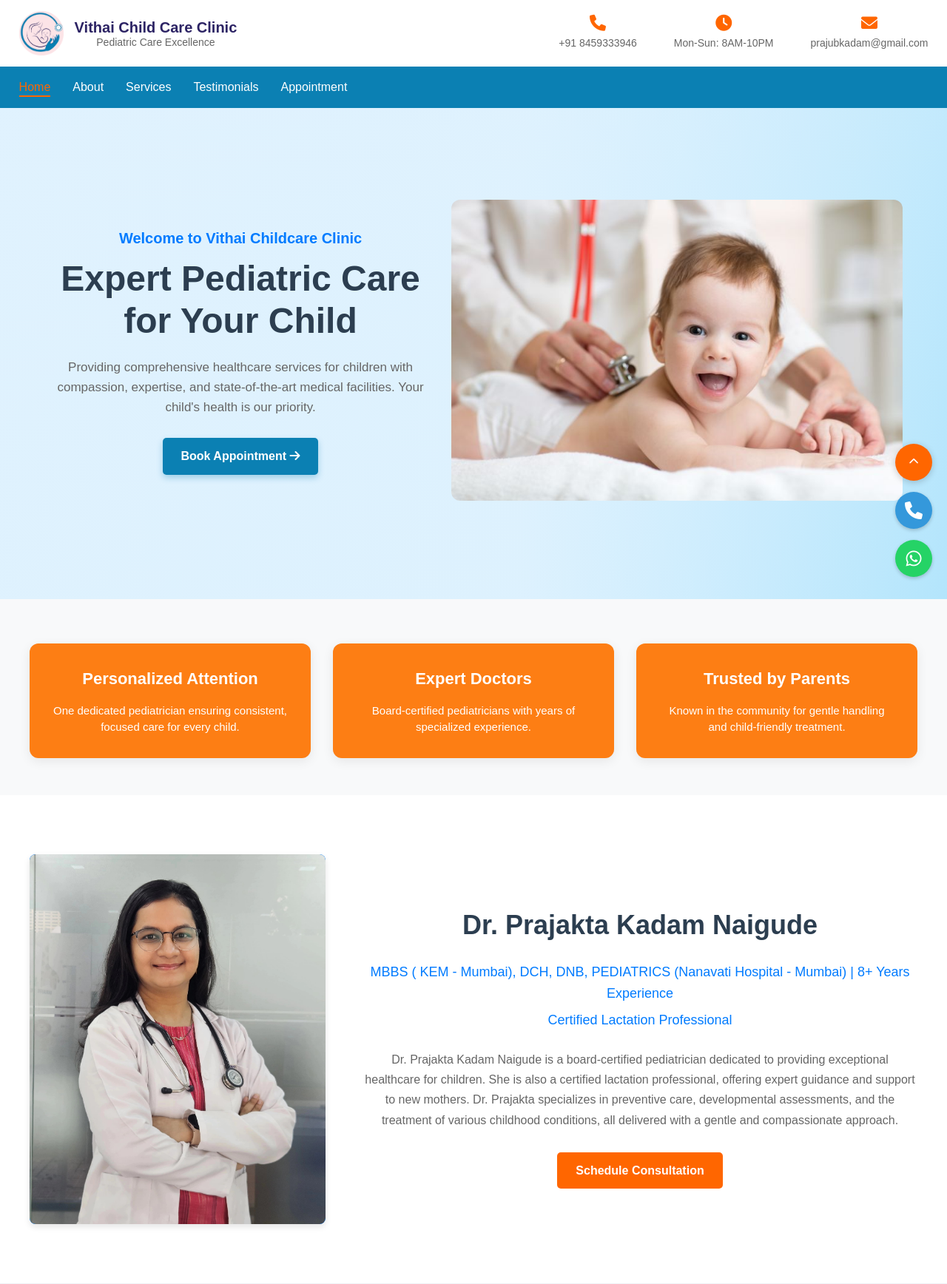
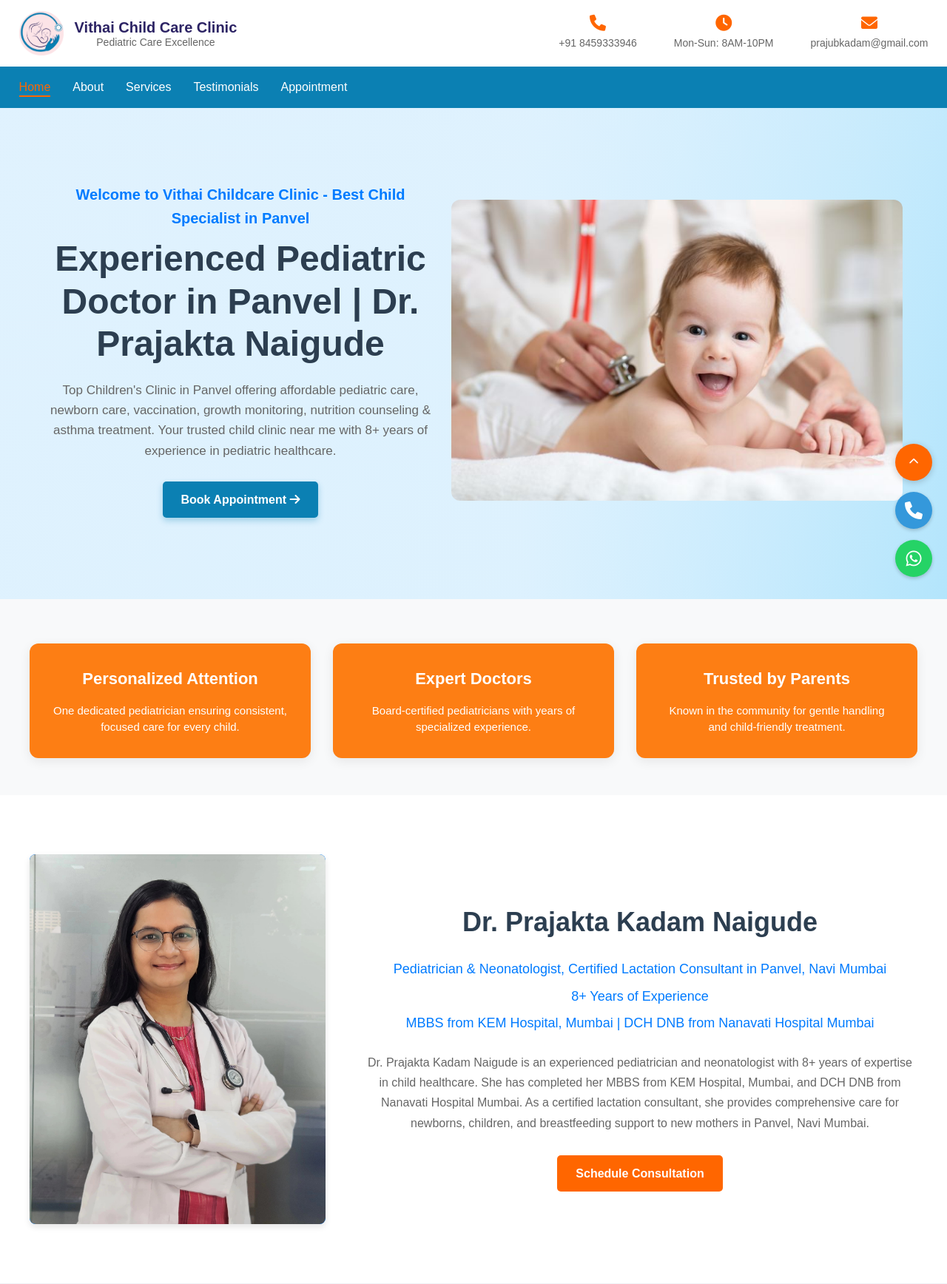
Before and after one commit to Vaibhav-Thorwat/doctor-website, a Flask app: page / in a window 1280 px wide. Shown: the top 1736 px of the page at 74% size. Run offline with Flask 3, Linux system fonts and the light colour scheme.

Commit message:
Update index.html

```diff
--- a/templates/index.html
+++ b/templates/index.html
@@ -3,8 +3,109 @@
   <head>
     <meta charset="UTF-8" />
     <meta name="viewport" content="width=device-width, initial-scale=1.0" />
-    <title>Vithai Child Care Clinic - Expert Child Healthcare</title>
+    <title>Dr Prajakta Kadam Naigude - Best Pediatrician and Lactation Consultant in Panvel</title>
+    <meta name="description" content="Pediatrician & Neonatologist, Certified Lactation Consultant in Panvel, Navi Mumbai, has 8+ years of experience. MBBS from KEM Hospital Mumbai, DCH DNB from Nanavati Hospital Mumbai. Expert in newborn care, child health & breastfeeding support." />
+    <meta name="keywords" content="dr prajakta kadam naigude, pediatrician panvel, neonatologist panvel, lactation consultant panvel, best pediatrician panvel, child specialist panvel, newborn care panvel, breastfeeding consultant panvel, KEM hospital mumbai, nanavati hospital mumbai, DCH DNB pediatrics, certified lactation professional panvel, child clinic panvel, vithai child care clinic" />
+    <meta name="author" content="Dr. Prajakta Naigude - Vithai Child Care Clinic" />
+    <meta name="robots" content="index, follow" />
+    <meta name="language" content="English" />
+    <meta name="geo.region" content="IN-MH" />
+    <meta name="geo.placename" content="Panvel, Navi Mumbai" />
+    <meta name="geo.position" content="18.996986;73.109539" />
+    <meta name="ICBM" content="18.996986, 73.109539" />
+
+    <!-- Open Graph Meta Tags for Social Media -->
+    <meta property="og:title" content="Best Pediatric Doctor in Panvel | Vithai Child Care Clinic" />
+    <meta property="og:description" content="Expert pediatric care by Dr. Prajakta Naigude in Panvel. Specializing in newborn care, vaccination, growth monitoring, and child health services." />
+    <meta property="og:image" content="../static/DR_prajakta.jpg" />
+    <meta property="og:url" content="https://drprajaktakadamnaigude.com" />
+    <meta property="og:type" content="website" />
+    <meta property="og:locale" content="en_IN" />
+
+    <!-- Twitter Card Meta Tags -->
+    <meta name="twitter:card" content="summary_large_image" />
+    <meta name="twitter:title" content="Best Pediatric Doctor in Panvel | Vithai Child Care Clinic" />
+    <meta name="twitter:description" content="Expert pediatric care by Dr. Prajakta Naigude in Panvel. Specializing in newborn care, vaccination, growth monitoring, and child health services." />
+    <meta name="twitter:image" content="../static/DR_prajakta.jpg" />
+
+    <!-- Local Business Schema -->
+    <script type="application/ld+json">
+    {
+      "@context": "https://schema.org",
+      "@type": "MedicalBusiness",
+      "name": "Vithai Child Care Clinic",
+      "description": "Expert pediatric care and child healthcare services in Panvel",
+      "url": "https://drprajaktakadamnaigude.com",
+      "telephone": "+91-8459333946",
+      "email": "prajubkadam@gmail.com",
+      "address": {
+        "@type": "PostalAddress",
+        "streetAddress": "Shop No 3 Anandghan Society",
+        "addressLocality": "Panvel",
+        "addressRegion": "Maharashtra",
+        "postalCode": "410206",
+        "addressCountry": "IN"
+      },
+      "geo": {
+        "@type": "GeoCoordinates",
+        "latitude": 18.996986,
+        "longitude": 73.109539
+      },
+      "openingHours": "Mo-Su 08:00-22:00",
+      "priceRange": "$",
+      "medicalSpecialty": "Pediatrics",
+      "physician": {
+        "@type": "Physician",
+        "name": "Dr. Prajakta Kadam Naigude",
+        "medicalSpecialty": "Pediatrics",
+        "qualification": "MBBS (KEM - Mumbai), DCH, DNB PEDIATRICS (Nanavati Hospital - Mumbai)"
+      },
+      "hasOfferCatalog": {
+        "@type": "OfferCatalog",
+        "name": "Pediatric Services",
+        "itemListElement": [
+          {
+            "@type": "Offer",
+            "itemOffered": {
+              "@type": "MedicalProcedure",
+              "name": "Newborn Care and Advice"
+            }
+          },
+          {
+            "@type": "Offer",
+            "itemOffered": {
+              "@type": "MedicalProcedure",
+              "name": "Growth Monitoring"
+            }
+          },
+          {
+            "@type": "Offer",
+            "itemOffered": {
+              "@type": "MedicalProcedure",
+              "name": "Vaccination and Immunization"
+            }
+          },
+          {
+            "@type": "Offer",
+            "itemOffered": {
+              "@type": "MedicalProcedure",
+              "name": "Pediatric Nutrition Counseling"
+            }
+          },
+          {
+            "@type": "Offer",
+            "itemOffered": {
+              "@type": "MedicalProcedure",
+              "name": "Asthma and Respiratory Care"
+            }
+          }
+        ]
+      }
+    }
+    </script>
+
     <link rel="icon" type="image/png" href="../static/doctor_logo.png" />
+    <link rel="canonical" href="https://vithaichildcare.com" />
     <link rel="stylesheet" href="../static/style.css" />
     <link
       href="https://fonts.googleapis.com/css2?family=Poppins:wght@300;400;500;600;700&display=swap"
@@ -134,12 +235,10 @@
       <div class="container">
         <div class="hero-content">
           <div class="hero-text">
-            <h3>Welcome to Vithai Childcare Clinic</h3>
-            <h1>Expert Pediatric Care for Your Child</h1>
+            <h3>Welcome to Vithai Childcare Clinic - Best Child Specialist in Panvel</h3>
+            <h1>Experienced Pediatric Doctor in Panvel | Dr. Prajakta Naigude</h1>
             <p>
-              Providing comprehensive healthcare services for children with
-              compassion, expertise, and state-of-the-art medical facilities.
-              Your child's health is our priority.
+              Top Children's Clinic in Panvel offering affordable pediatric care, newborn care, vaccination, growth monitoring, nutrition counseling & asthma treatment. Your trusted child clinic near me with 8+ years of experience in pediatric healthcare.
             </p>
             <a href="#appointment" class="btn primary-btn"
               >Book Appointment <i class="fas fa-arrow-right"></i
@@ -187,21 +286,17 @@
             <img src="../static/DR_prajakta.jpg" alt="Dr. Prajakta Naigude" />
           </div>
           <div class="doctor-details">
-            <h2>Dr. Prajakta Kadam Naigude</h2>
-            <p class="qualification">
-              MBBS ( KEM - Mumbai),
- DCH, DNB, PEDIATRICS (Nanavati Hospital - Mumbai) | 8+ Years Experience
-            </p>
-            <p class="qualification">Certified Lactation Professional</p>
-            <p class="description">
-              Dr. Prajakta Kadam Naigude is a board-certified pediatrician
-              dedicated to providing exceptional healthcare for children. She is
-              also a certified lactation professional, offering expert guidance
-              and support to new mothers. Dr. Prajakta specializes in preventive
-              care, developmental assessments, and the treatment of various
-              childhood conditions, all delivered with a gentle and
-              compassionate approach.
-            </p>
+          <h2>Dr. Prajakta Kadam Naigude</h2>
+          <p class="qualification">
+          Pediatrician & Neonatologist, Certified Lactation Consultant in Panvel, Navi Mumbai
+          </p>
+          <p class="qualification">8+ Years of Experience</p>
+          <p class="qualification">
+          MBBS from KEM Hospital, Mumbai | DCH DNB from Nanavati Hospital Mumbai
+          </p>
+          <p class="description">
+          Dr. Prajakta Kadam Naigude is an experienced pediatrician and neonatologist with 8+ years of expertise in child healthcare. She has completed her MBBS from KEM Hospital, Mumbai, and DCH DNB from Nanavati Hospital Mumbai. As a certified lactation consultant, she provides comprehensive care for newborns, children, and breastfeeding support to new mothers in Panvel, Navi Mumbai.
+          </p>
             <a href="#contact" class="btn orange-btn">Schedule Consultation</a>
           </div>
         </div>
```
